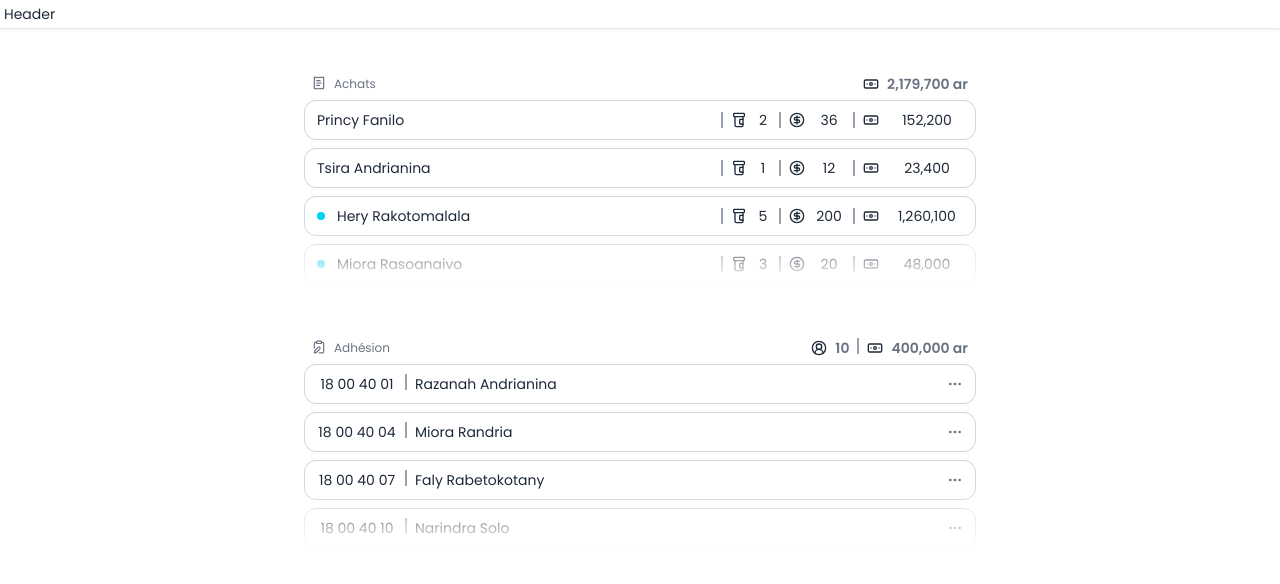
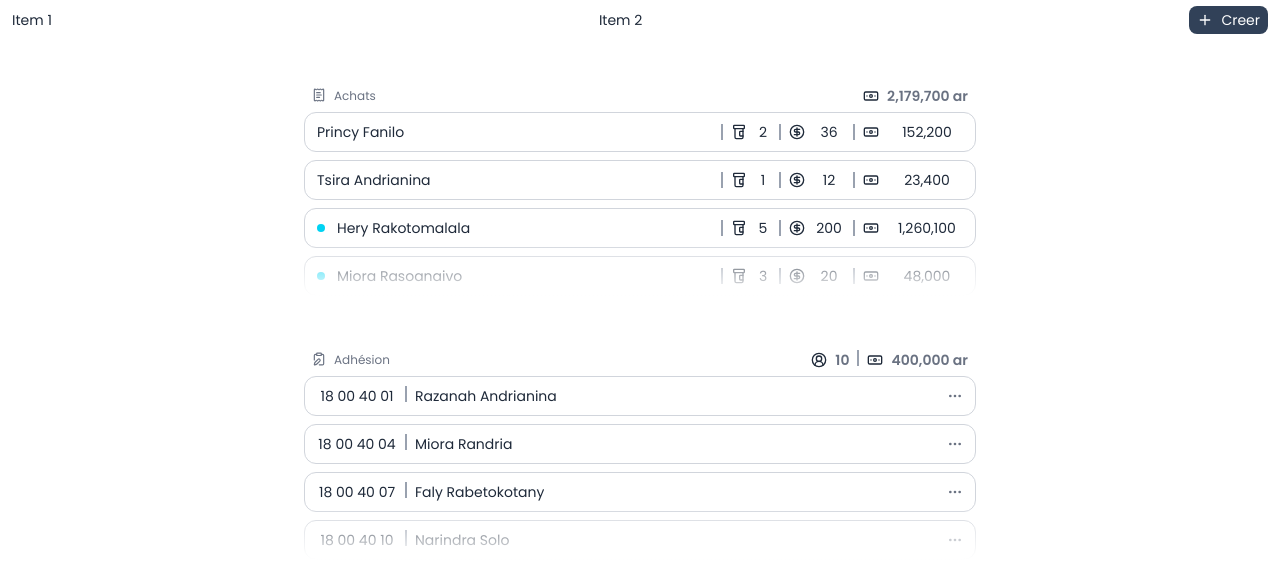
Before and after one commit to Fanilo-rgb/magapp, a React (Vite) app in the folder client/: page / in a window 1280 px wide. Shown: the top 584 px of the page. Built offline with nearby package versions, Linux system fonts and the light colour scheme.

Commit message:
Creating the header component

```diff
--- /dev/null
+++ b/client/src/components/header/Header.tsx
@@ -0,0 +1,49 @@
+import Button from "../ui/buttons/Button.tsx";
+import {Clipboard, Plus, ReceiptText, UserRoundPen} from "lucide-react";
+import {useState} from "react";
+
+const Header = () => {
+
+  const [showMenu, setShowMenu] = useState(false)
+
+  return (
+    <div className="relative flex items-center py-1 px-3 gap-2 h-10 z-10">
+
+      <div>
+        Item 1
+      </div>
+
+      <div className="flex flex-1 justify-center">
+        Item 2
+      </div>
+
+      <div className="flex">
+        <div className="relative">
+          <Button
+            onClick={() => setShowMenu(!showMenu)}
+            onBlur={() => setTimeout(() => setShowMenu(false), 200)}
+            icon={Plus}
+            variant="secondary"
+          >
+            Creer
+          </Button>
+          {showMenu && (
+            <div className="absolute right-0 w-48 bg-white/10 backdrop-blur-xs shadow-lg rounded-xl p-1 flex flex-col">
+              <Button icon={ReceiptText}>
+                ... une facture
+              </Button>
+              <Button icon={Clipboard}>
+                ... un adhesion
+              </Button>
+              <Button icon={UserRoundPen}>
+                ... un patient
+              </Button>
+            </div>
+          )}
+        </div>
+      </div>
+
+    </div>
+  )
+}
+export default Header
--- /dev/null
+++ b/client/src/components/ui/buttons/Button.tsx
@@ -0,0 +1,31 @@
+import React from 'react'
+import type {LucideIcon} from "lucide-react";
+
+type variant = "primary" | "secondary" | "red" | "basic"
+
+type Props = React.ComponentProps<"button"> & {
+  children?: React.ReactNode
+  variant?: variant
+  icon?: LucideIcon
+}
+
+const Button = ({ children, icon: Icon, variant = "basic", ...props }: Props) => {
+
+  const baseStyle = "flex gap-2 items-center py-1 px-2 rounded-lg transition"
+
+  const variants: Record<string, string> = {
+    basic: "text-gray-600 bg-transparent hover:bg-black/10 hover:text-gray-700",
+    primary: "bg-gray-200 hover:bg-gray-300 text-gray-500 hover:text-gray-700",
+    secondary: "bg-slate-700 text-white hover:bg-slate-800",
+    red: "bg-red-50 text-red-500 hover:text-red-600 hover:bg-red-200"
+  }
+
+  return (
+    <button className={`${baseStyle} ${variants[variant]}`} {...props}>
+      {Icon && <Icon size={16} />}
+      {children}
+    </button>
+  )
+
+}
+export default Button
--- a/client/src/layouts/RootLayout.tsx
+++ b/client/src/layouts/RootLayout.tsx
@@ -1,13 +1,13 @@
 import {Outlet} from "react-router-dom";
+import Header from "../components/header/Header.tsx";
 
 const RootLayout = () => {
   return (
     <div className="h-screen w-screen overflow-hidden">
 
       <div className="h-full flex flex-col">
-        <div className="p-1 shadow">
-          Header
-        </div>
+
+        <Header/>
 
         <div className="flex flex-1">
           <div className="hidden p-2 border-r border-gray-300">
```
